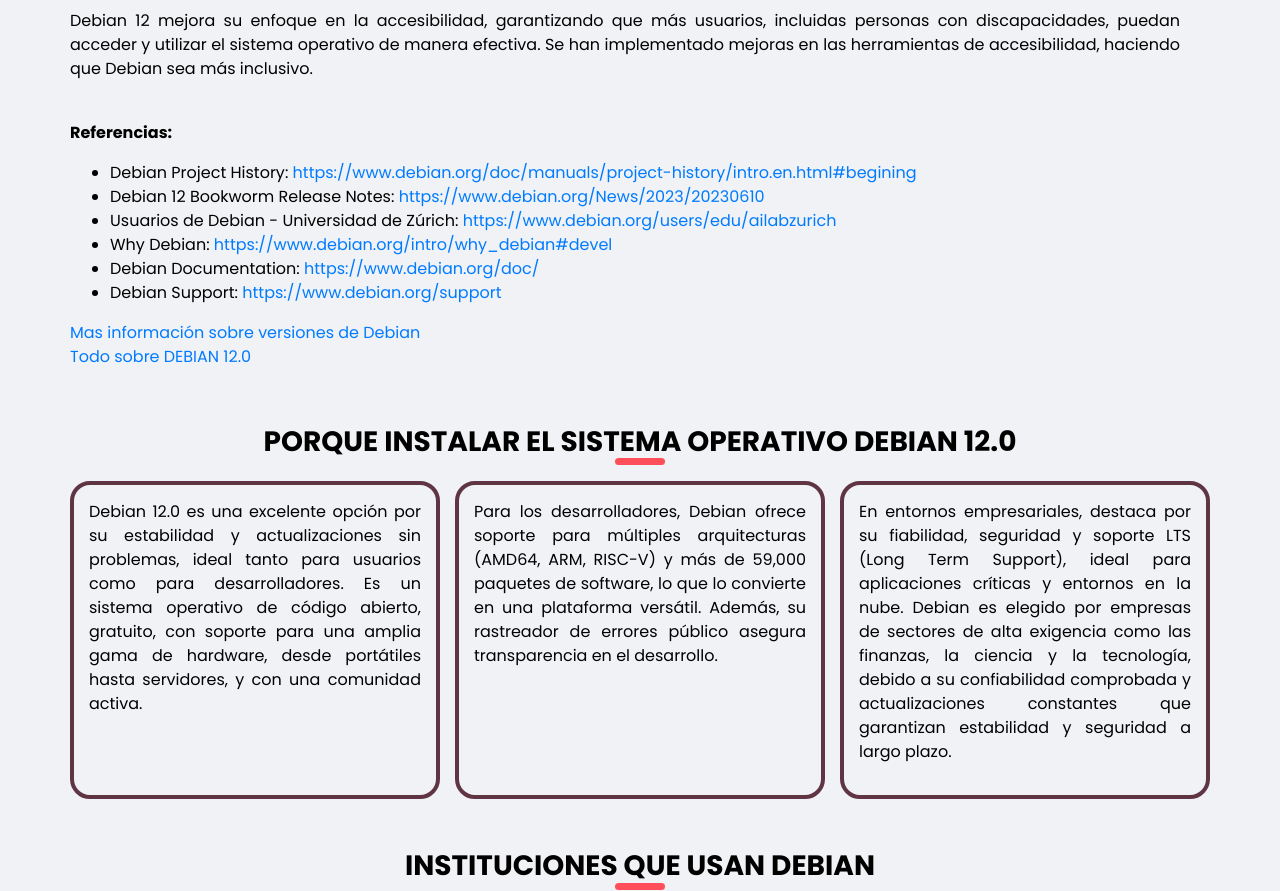
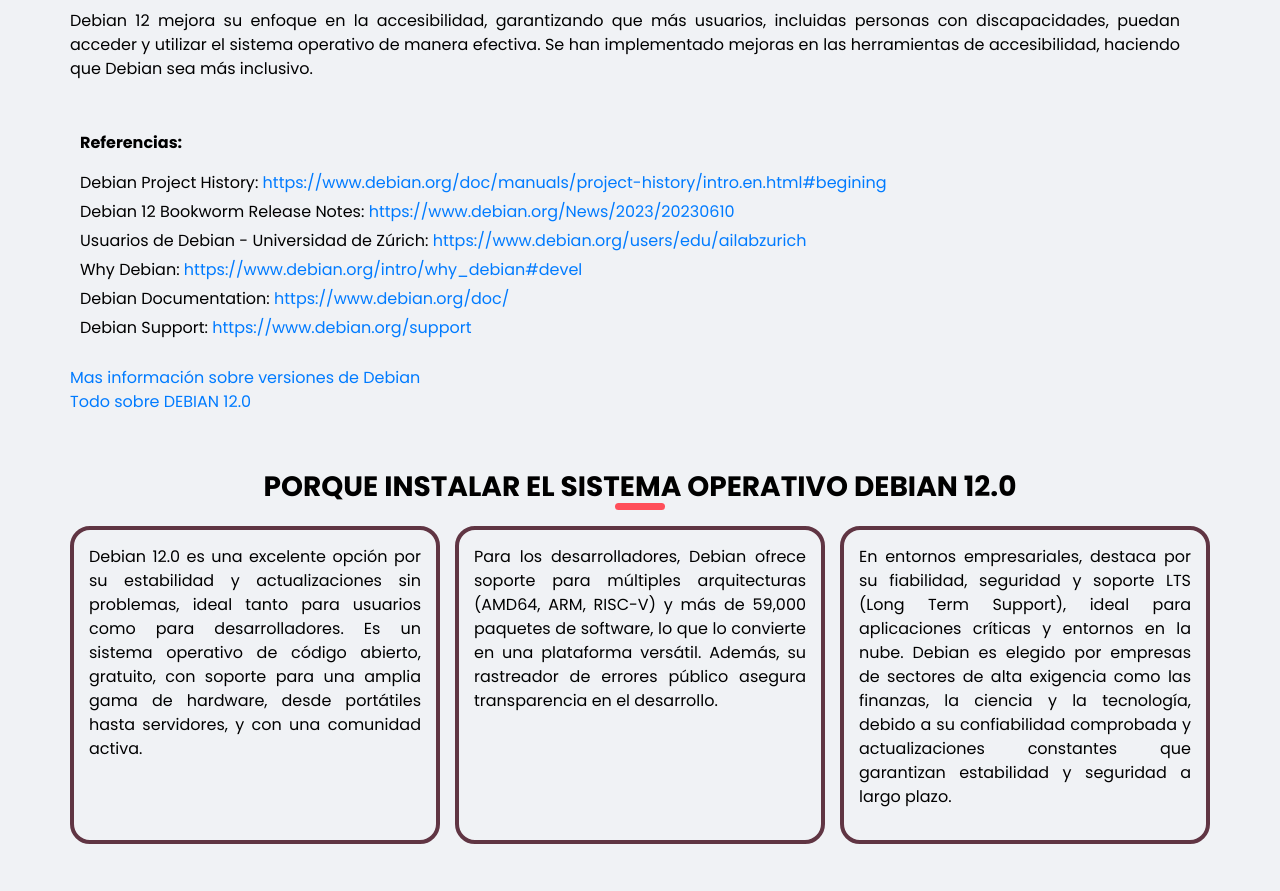
Before and after one commit to deiby0710/pagina_debian, a plain HTML site: page index.html in a window 1280 px wide. Shown: the part 2660-3551 px from the top of the page. Drawn offline with nearby package versions, Linux system fonts and the light colour scheme.

Commit message:
arreglo links

```diff
--- a/css/style.css
+++ b/css/style.css
@@ -81,6 +81,29 @@ body {
   }
 }
 
+
+.references {
+  padding: 10px;
+  text-align: left; /* Alineación a la izquierda */
+}
+.references p {
+  font-weight: bold;
+}
+.references ul {
+  list-style-type: none;
+  padding: 0;
+}
+.references li {
+  margin: 5px 0;
+}
+
+/* Estilos para dispositivos móviles */
+@media (max-width: 600px) {
+  .references ul,
+  .references li {
+      font-size: 0.9em;
+  }
+}
 
 
 .container-entities {
--- a/index.html
+++ b/index.html
@@ -264,8 +264,9 @@
           herramientas de accesibilidad, haciendo que Debian sea más inclusivo.
 
           <br><br>
-          <p style="text-align: left;"><strong>Referencias:</strong></p>
-          <ul style="text-align: left;">
+          <div class="references">
+            <p><strong>Referencias:</strong></p>
+            <ul>
                 <li>Debian Project History: <a href="https://www.debian.org/doc/manuals/project-history/intro.en.html#begining" target="_blank">https://www.debian.org/doc/manuals/project-history/intro.en.html#begining</a></li>
                 <li>Debian 12 Bookworm Release Notes: <a href="https://www.debian.org/News/2023/20230610" target="_blank">https://www.debian.org/News/2023/20230610</a></li>
                 <li>Usuarios de Debian - Universidad de Zúrich: <a href="https://www.debian.org/users/edu/ailabzurich" target="_blank">https://www.debian.org/users/edu/ailabzurich</a></li>
@@ -273,7 +274,7 @@
                 <li>Debian Documentation: <a href="https://www.debian.org/doc/" target="_blank">https://www.debian.org/doc/</a></li>
                 <li>Debian Support: <a href="https://www.debian.org/support" target="_blank">https://www.debian.org/support</a></li>
             </ul>
-        </p>
+        </div>
         <a href="https://www.debian.org/doc/manuals/project-history/releases.en.html " target="_blank" class="link">Mas información sobre versiones de Debian</a>
         <br>
         <a href="https://www.debian.org/News/2023/20230610 "target="_blank" class="link">Todo sobre DEBIAN 12.0</a>
```
Lines whose indentation alone changed are shown as unchanged.
